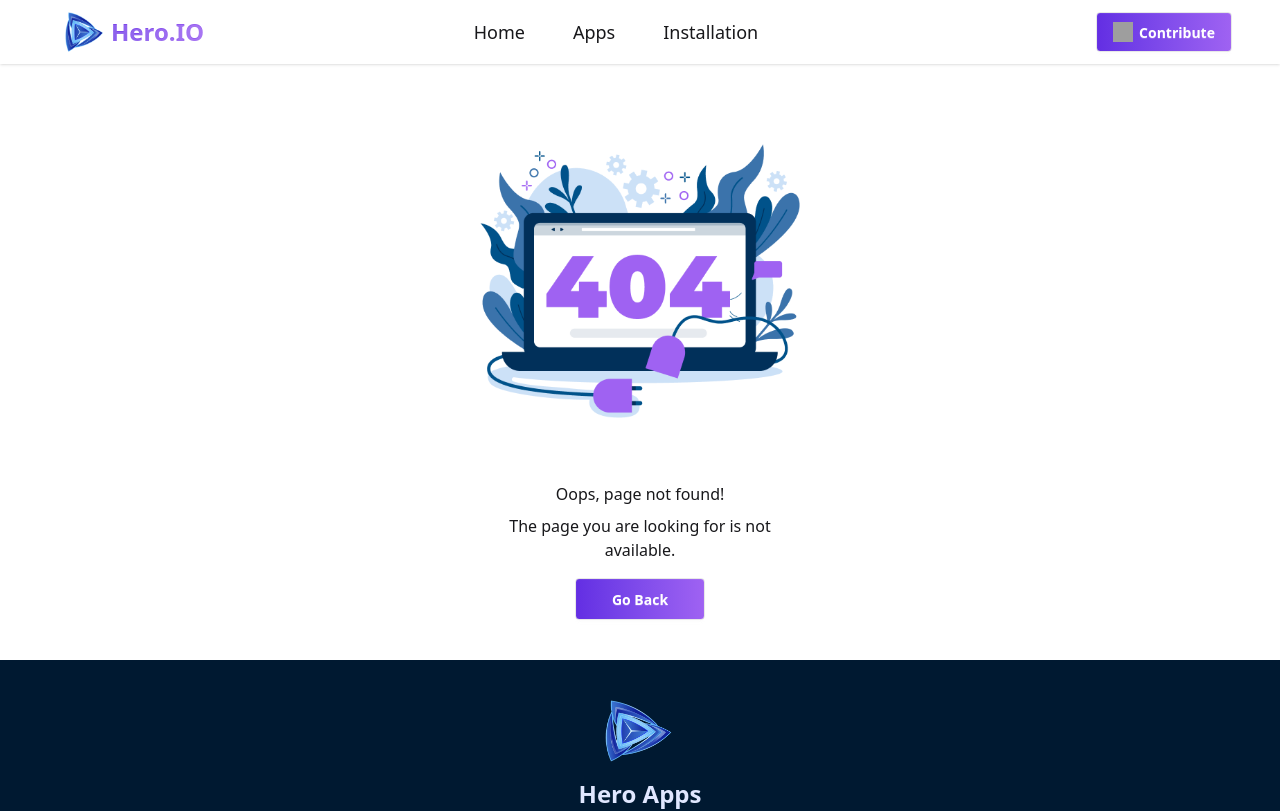
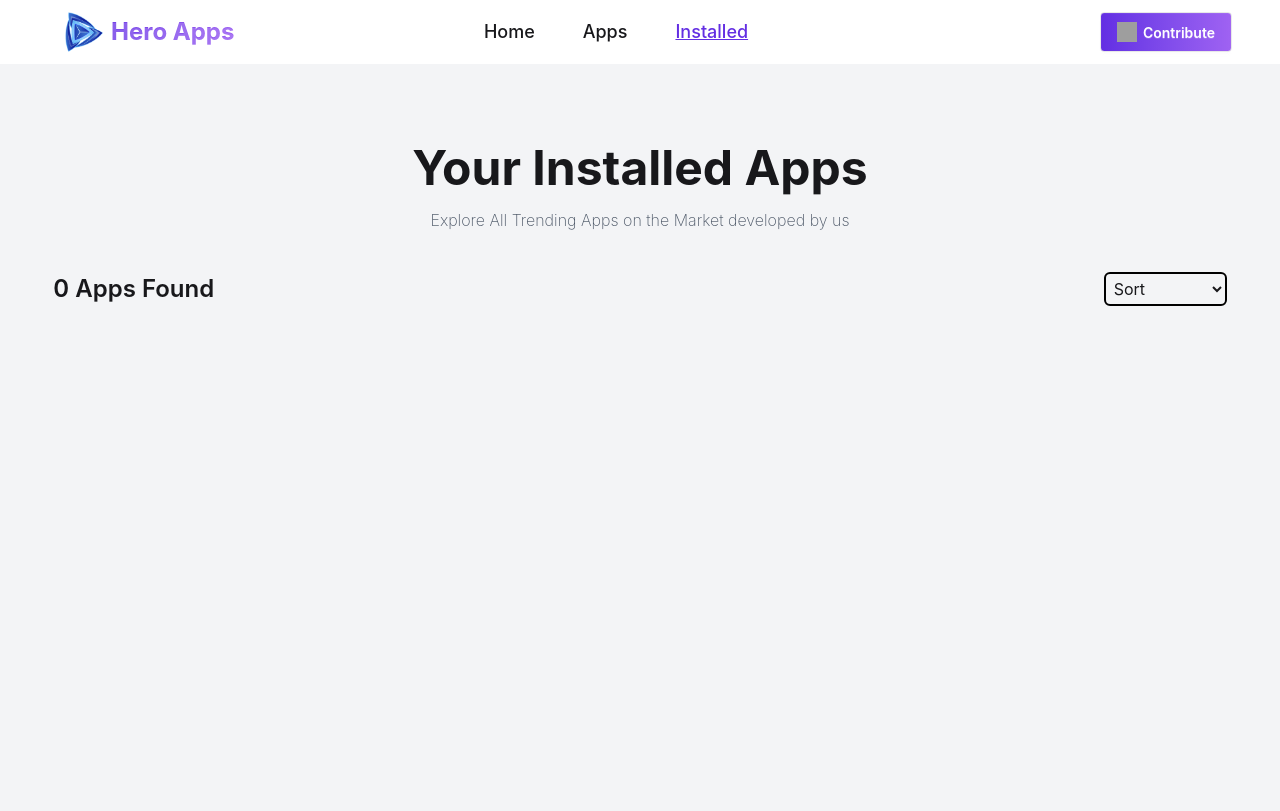
Before and after one commit to FardinCSE25/hero-apps, a React (Vite) app: page /installed in a window 1280 px wide. Before the commit this address had no page. Shown: the top 811 px of the page. Built offline with nearby package versions, Linux system fonts and the light colour scheme; grey boxes are pictures that could not be loaded.

Commit message:
many more functionalities

```diff
--- /dev/null
+++ b/src/Components/AppError.jsx
@@ -0,0 +1,29 @@
+import React from 'react';
+import appError from '../assets/App-Error.png'
+import { Link } from 'react-router';
+
+const AppError = () => {
+    return (
+        <>
+
+            <div className='bg-gray-100'>
+                <div className='w-[750px] mx-auto pt-32 pb-48 inter'>
+                    <img className='pb-6 mx-auto' src={appError} alt="error" />
+                    <h1 className='text-center font-semibold text-5xl mb-5'>
+                        OPPS!! APP NOT FOUND
+                    </h1>
+                    <p className='text-center mb-8'>
+                        The App you are requesting is not found on our system.  please try another apps
+                    </p>
+                    <div className='w-[117px] mx-auto'>
+                        <Link to={"/apps"} className='text-center px-7 py-5 btn bg-gradient-to-r from-[#632EE3] to-[#9F62F2] text-white'>
+                    Go Back!
+                </Link>
+                    </div>
+                </div>
+            </div>
+        </>
+    );
+};
+
+export default AppError;
--- a/src/Components/Footer.jsx
+++ b/src/Components/Footer.jsx
@@ -3,7 +3,7 @@ import logo from '../assets/logo.png'
 
 const Footer = () => {
     return (
-        <footer className="footer footer-horizontal footer-center bg-[#001931] text-primary-content p-10">
+        <footer className="footer footer-horizontal footer-center bg-[#001931] text-primary-content p-10 inter">
   <aside>
 
       <img className='h-[70px] w-[70px] pb-2' src={logo} alt="logo" />
--- a/src/Components/Navbar.jsx
+++ b/src/Components/Navbar.jsx
@@ -6,11 +6,11 @@ const Navbar = () => {
     const links = <>
         <NavLink to='/'><li className="mr-12 text-lg">Home</li></NavLink>
         <NavLink to='/apps'><li className="mr-12 text-lg">Apps</li></NavLink>
-        <NavLink to='/installation'><li className="mr-12 text-lg">Installation</li></NavLink>
+        <NavLink to='/installed'><li className="mr-12 text-lg">Installed</li></NavLink>
     </>
     return (
         <div className='shadow-sm'>
-            <div className="navbar bg-base-100 w-15/16 mx-auto">
+            <div className="navbar bg-base-100 w-15/16 mx-auto inter">
                 <div className="navbar-start">
                     <div className="dropdown">
                         <div tabIndex={0} role="button" className="btn btn-ghost lg:hidden">
@@ -37,7 +37,7 @@ const Navbar = () => {
                             {links}
                         </ul>
                     </div>
-                    <a className="btn btn-ghost text-2xl font-bold bg-gradient-to-r from-[#632EE3] to-[#9F62F2] text-transparent bg-clip-text"><img className='w-[40px] h-[40px]' src="/src/assets/logo.png" alt="webapp logo" />Hero.IO</a>
+                    <a className="btn btn-ghost text-2xl font-bold bg-gradient-to-r from-[#632EE3] to-[#9F62F2] text-transparent bg-clip-text"><img className='w-[40px] h-[40px]' src="/src/assets/logo.png" alt="webapp logo" />Hero Apps</a>
                 </div>
                 <div className="navbar-center hidden lg:flex">
                     <ul className="menu menu-horizontal px-1 font-medium">
--- a/src/Components/TrendingApp.jsx
+++ b/src/Components/TrendingApp.jsx
@@ -20,7 +20,7 @@ const TrendingApp = ({trendingApps}) => {
                         // console.log(apps);
 
                      return (
-                        <Link to={`/apps/${apps.id}`} key={apps.id} className='p-4 bg-white rounded-sm'>
+                        <Link to={`/app/${apps.id}`} key={apps.id} className='p-4 bg-white rounded-sm'>
                             <img className='pb-4 h-60 w-full overflow-hidden rounded-sm' src={apps.image} alt="app logo" />
                             <h1 className='pb-4'>
                                 {apps.title}
--- a/src/Pages/AppDetails.jsx
+++ b/src/Pages/AppDetails.jsx
@@ -1,27 +1,45 @@
-import React from 'react';
+import React, { useState } from 'react';
 import { useParams } from 'react-router';
 import useApps from '../../useApps';
 import ratingIcon from '../assets/icon-ratings.png';
 import downloadIcon from '../assets/icon-downloads.png';
 import reviewIcon from '../assets/icon-review.png'
+import AppError from '../Components/AppError';
 
 const AppDetails = () => {
+    const [installed, setInstalled] = useState(false)
     const { id } = useParams()
     // console.log(id);
     const { apps, loading } = useApps()
     const app = apps.find(sApp => sApp.id == id)
 
-    if(loading) {
+    if (loading) {
         return <p className='min-h-screen'>Loading....</p>
     }
+    const handleInstall = () => {
+        const installedApps = JSON.parse(localStorage.getItem('Installed'))
+        let updatedInstalledApps = []
+        if (installedApps) {
+        const duplicate = installedApps.some(apps => apps.id === app.id)
+         if(duplicate) {
+            return
+         }
+            updatedInstalledApps = [...installedApps, app]
+        }
+        else {
+            updatedInstalledApps.push(app)
+        }
+        localStorage.setItem('Installed', JSON.stringify(updatedInstalledApps))
+    }
+
     return (
-        <div className=' bg-gray-100 min-h-screen'>
+        <div className=' bg-gray-100 min-h-screen inter'>
             <div className="w-11/12 mx-auto pt-20 rounded-md overflow-hidden flex">
 
-            <div className=" md:w-56 flex items-center justify-center bg-gray-50 p-6">
+                <div className="w-[350px] flex items-center rounded-md justify-center bg-gray-50 overflow-hidden">
                     <img src={app.image}
                         alt="app icon"
-                    className="w-full h-full md:w-full md:h-full" />
+                        className="w-full h-full md:w-full md:h-100" />
                 </div>
 
 
@@ -36,7 +54,7 @@ const AppDetails = () => {
                         </p>
                     </div>
 
-                <hr className="my-6 border-gray-200" />
+                    <hr className="my-6 border-gray-300" />
 
 
                     <div className="grid grid-cols-3 gap-6 items-center">
@@ -77,8 +95,9 @@ const AppDetails = () => {
 
                     <div className="mt-6 flex items-center justify-between gap-4">
                         <div>
-                        <button className="bg-emerald-500 text-white font-semibold px-4 py-2 rounded-md flex items-center gap-3">
-                            Install Now <span className="text-sm opacity-90">({app.size})</span>
+                            <button
+                                onClick={() => {handleInstall(); setInstalled(true);}} disabled={installed} className="bg-emerald-500 cursor-pointer text-white font-semibold px-4 py-2 rounded-md flex items-center gap-3">
+                                {installed ? "Installed" : `Install Now (${app.size})`}
                             </button>
                         </div>
                     </div>
--- a/src/Pages/Apps.jsx
+++ b/src/Pages/Apps.jsx
@@ -38,7 +38,7 @@ const Apps = () => {
                                // console.log(apps);
 
                             return (
-                               <Link to={`/apps/${apps.id}`} key={apps.id} className='p-4 bg-white rounded-sm'>
+                               <Link to={`/app/${apps.id}`} key={apps.id} className='p-4 bg-white rounded-sm'>
                                    <img className='pb-4 h-60 w-full overflow-hidden rounded-sm' src={apps.image} alt="app logo" />
                                    <h1 className='pb-4'>
                                        {apps.title}
--- a/src/Pages/Error.jsx
+++ b/src/Pages/Error.jsx
@@ -7,20 +7,22 @@ import Footer from '../Components/Footer';
 const Error = () => {
     return (
         <>
-        <Navbar/>
-        <div className='w-1/4 mx-auto pt-20 pb-10 text-center'>
-            <img className='pb-16' src={error} alt="error" />
-            <h1 className='pb-2'>
+            <Navbar />
+            <div className='w-[750px] mx-auto pt-32 pb-48 inter'>
+                <img className='pb-6 mx-auto' src={error} alt="error" />
+                <h1 className='text-center font-semibold text-5xl mb-5'>
                     Oops, page not found!
                 </h1>
-            <p className='pb-4'>
+                <p className='text-center mb-8'>
                     The page you are looking for is not available.
                 </p>
-            <Link to={"/"} className=' px-9 py-5 btn bg-gradient-to-r from-[#632EE3] to-[#9F62F2] text-white'>
-                Go Back
+                <div className='w-[117px] mx-auto'>
+                    <Link to={"/"} className='text-center px-7 py-5 btn bg-gradient-to-r from-[#632EE3] to-[#9F62F2] text-white'>
+                    Go Back!
                 </Link>
                 </div>
-        <Footer/>
+            </div>
+            <Footer />
         </>
     );
 };
--- a/src/Pages/Home.jsx
+++ b/src/Pages/Home.jsx
@@ -3,6 +3,7 @@ import Hero from '../Components/Hero';
 import Banner from '../Components/Banner';
 import TrendingApp from '../Components/TrendingApp';
 import useApps from '../../useApps';
+import AppError from '../Components/AppError';
 
 const Home = () => {
     // const allApps = useLoaderData()
--- /dev/null
+++ b/src/Pages/Installed.jsx
@@ -0,0 +1,95 @@
+import React, { useEffect, useState } from 'react';
+import ratingIcon from '../assets/icon-ratings.png';
+import downloadIcon from '../assets/icon-downloads.png';
+
+const Installed = () => {
+    const [installed, setInstalled] = useState([])
+    const [sort, setSort] = useState('none')
+    useEffect(() => {
+        const installedApps = JSON.parse(localStorage.getItem('Installed'))
+        installedApps && setInstalled(installedApps)
+    }, [])
+
+    const sortedApps = () => {
+        if(sort == 'size-d'){
+            return [...installed].sort((a,b) => b.size - a.size)
+        }
+        else if(sort == 'size-a'){
+            return [...installed].sort((a,b) => a.size - b.size)
+        }
+        else {
+            return installed
+        }
+    }
+
+    const handleRemove = (id) => {
+        const installedApps = JSON.parse(localStorage.getItem('Installed'))
+        let updatedInstalledApps = installedApps.filter(app => app.id != id)
+        setInstalled(updatedInstalledApps)
+        localStorage.setItem('Installed', JSON.stringify(updatedInstalledApps))
+    }
+
+
+    return (
+        <div className='bg-gray-100 inter h-screen'>
+            <div className='text-center pt-20'>
+                <h1 className='text-5xl font-bold mb-4'>
+                    Your Installed Apps
+                </h1>
+                <p className='font-extralight text-gray-600'>
+                    Explore All Trending Apps on the Market developed by us
+                </p>
+            </div>
+            <div className='w-11/12 mx-auto mt-10'>
+                <div className='mb-4 flex justify-between items-center'>
+                    <h1 className='inter text-2xl font-semibold'>
+                        {installed.length} {(installed.length === 1) ? "App" : "Apps"} Found
+                    </h1>
+                    <select className='border-2 border-black rounded-md p-1' value={sort} onChange={e => setSort(e.target.value)}>
+                        <option value="none">Sort</option>
+                      <option value="size-d">High to Low</option>
+                      <option value="size-a">Low to High</option>
+                    </select>
+                </div>
+                <div className='bg-gray-100 grid grid-cols-1 gap-4 pb-6'>
+                    {
+                        sortedApps().map(installedApps => <div className='bg-white py-2 flex items-center justify-between'>
+                            <div className='pl-4'>
+                                <img className='w-[80px] h-[80px] rounded-sm' src={installedApps.image} alt="app logo" />
+                            </div>
+                            <div className='flex-1 pl-4'>
+                                <h1 className='pb-2 text-xl font-medium'>
+                                    {installedApps.title}
+                                </h1>
+                                <div className='flex gap-4'>
+                                    <div className='flex gap-1 items-center'>
+                                        <img className='h-4 w-4' src={downloadIcon} alt="" />
+                                        <h1 className='text-green-600'>
+                                            {installedApps.downloads}
+                                        </h1>
+                                    </div>
+                                    <div className='flex gap-1 items-center'>
+                                        <img className='h-4 w-4' src={ratingIcon} alt="star" />
+                                        <h1 className='text-yellow-500'>
+                                            {installedApps.ratingAvg}
+                                        </h1>
+                                    </div>
+                                    <div className='flex gap-1 items-center'>
+                                        <h1 className='text-gray-400'>
+                                            {installedApps.size}
+                                        </h1>
+                                    </div>
+                                </div>
+                            </div>
+                            <div className='pr-4'>
+                                <button onClick={() => handleRemove(installedApps.id)} className='bg-emerald-500 rounded-sm cursor-pointer px-2.5 py-1 text-white'>Uninstall</button>
+                            </div>
+                        </div>)
+                    }
+                </div>
+            </div>
+        </div>
+    );
+};
+
+export default Installed;
```
Also changed, not shown: src/Components/Banner.jsx (+7 -7 lines), src/Routes/Routes.jsx (+9 -2 lines). Lines whose indentation alone changed are shown as unchanged.
